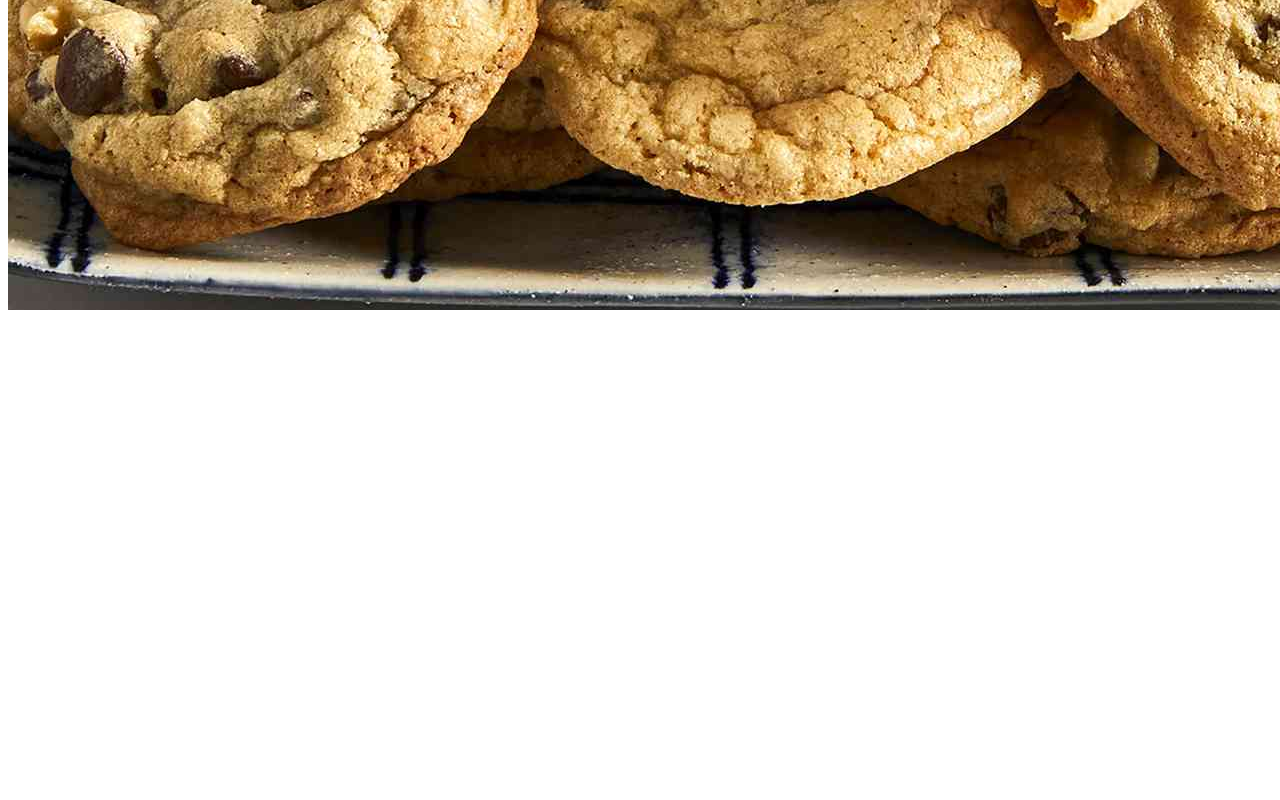
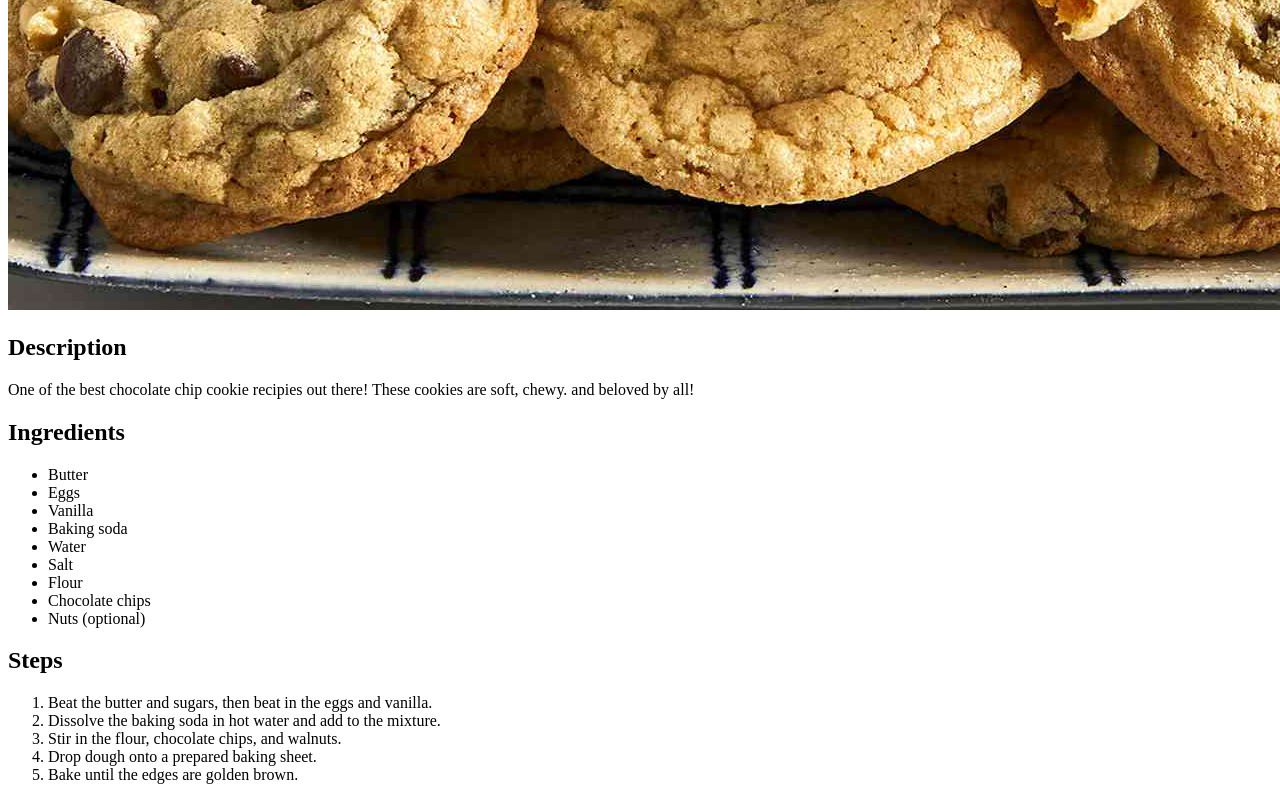
Before and after one commit to Zando411/odin-recipies, a plain HTML site: page recipies/cookies.html in a window 1280 px wide. Shown: the part 771-1571 px from the top of the page. Before the commit the page ends 1093 px from the top, so only its background shows below. Drawn offline with Linux system fonts and the light colour scheme.

Commit message:
Add page data (Description, ingredients, steps)

```diff
--- a/recipies/cookies.html
+++ b/recipies/cookies.html
@@ -9,5 +9,31 @@
 <body>
     <h1>Chocolate Chip Cookies</h1>
     <img src="/images/Cookies.jpg" alt="Chocolate Chip Cookies">
+
+    <h2>Description</h2>
+
+    <p>One of the best chocolate chip cookie recipies out there! These cookies are soft, chewy. and beloved by all!</p>
+
+    <h2>Ingredients</h2>
+    <ul>
+        <li>Butter</li>
+        <li>Eggs</li>
+        <li>Vanilla</li>
+        <li>Baking soda</li>
+        <li>Water</li>
+        <li>Salt</li>
+        <li>Flour</li>
+        <li>Chocolate chips</li>
+        <li>Nuts (optional)</li>
+    </ul>
+
+    <h2>Steps</h2>
+    <ol>
+        <li>Beat the butter and sugars, then beat in the eggs and vanilla.</li>
+        <li>Dissolve the baking soda in hot water and add to the mixture.</li>
+        <li>Stir in the flour, chocolate chips, and walnuts.</li>
+        <li>Drop dough onto a prepared baking sheet.</li>
+        <li>Bake until the edges are golden brown.</li>
+    </ol>
 </body>
 </html>
```
Also changed, not shown: recipies/alfredo.html (+23 -0 lines), recipies/grilled-cheese.html (+21 -0 lines).
